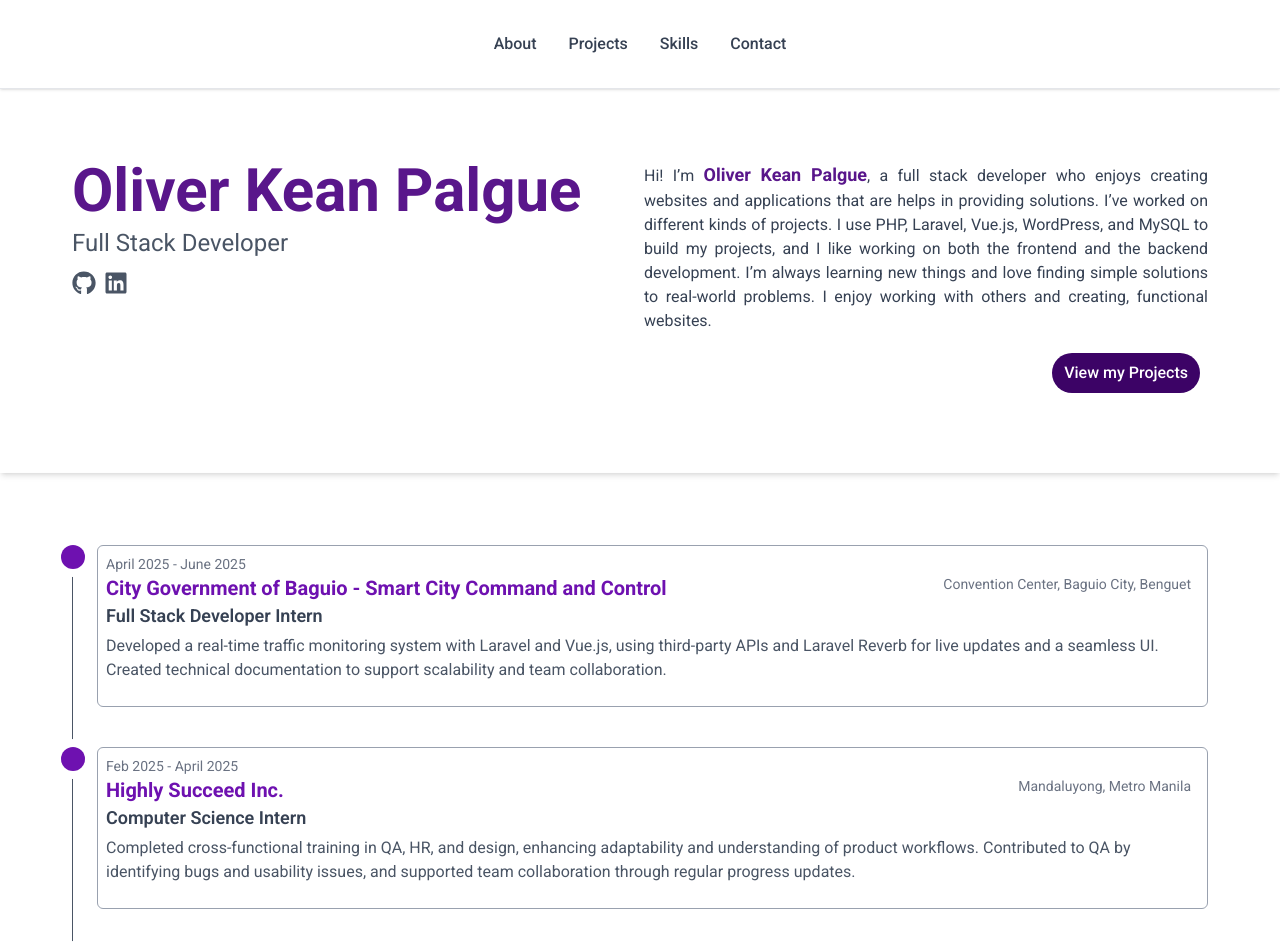
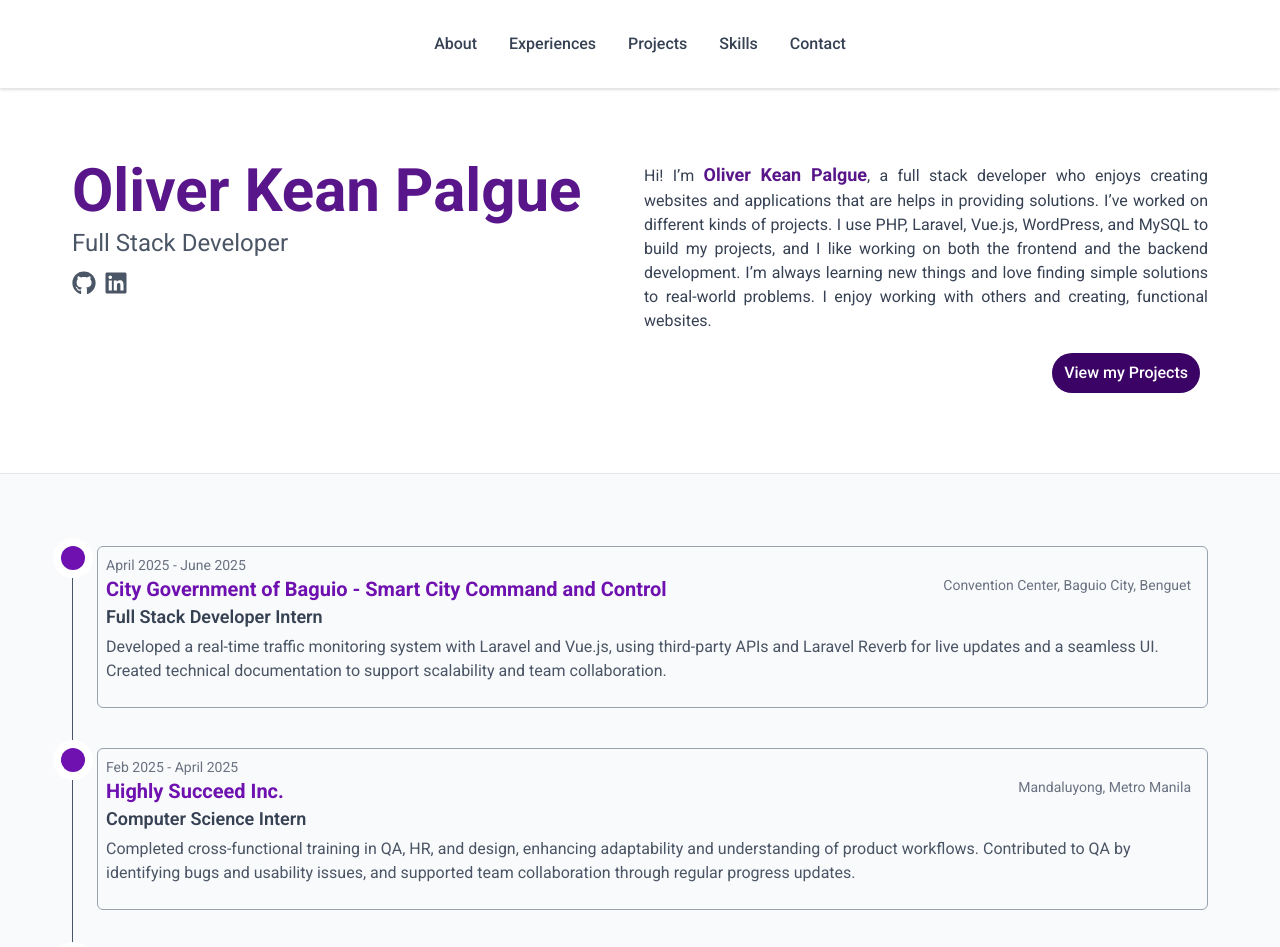
Before and after one commit to oliverkeanpalgue/portfolio, a React (Vite) app: page / in a window 1280 px wide. Shown: the top 947 px of the page. Built offline with nearby package versions, Linux system fonts and the light colour scheme.

Commit message:
feat: added experiences

```diff
--- a/src/components/Main.jsx
+++ b/src/components/Main.jsx
@@ -3,7 +3,7 @@ import Experience from '../sections/Experience/Experience'
 function Main() {
   return (
     <>
-      <div className="flex flex-col items-center">
+      <div className="flex flex-col h-full items-center">
           <Home/>
           <Experience />
       </div>
--- a/src/constants/links.js
+++ b/src/constants/links.js
@@ -3,10 +3,10 @@ const LINK = [
         name: 'About',
         link: ''
     },
-    /*{
+    {
         name: 'Experiences',
         link: '#experiences'
-    },*/
+    },
     {
         name: 'Projects',
         link: '#projects'
--- a/src/sections/Experience/Experience.jsx
+++ b/src/sections/Experience/Experience.jsx
@@ -1,7 +1,7 @@
 import EXPERIENCE from "../../constants/experience";
 export default function Experience() {
   return (
-    <section id="#experiences" className="w-full p-18 shadow-md">
+    <section id="#experiences" className="w-full p-18 shadow-md bg-gray-50">
       <div className="flex justify-between gap-2">
         <ol className="relative border-s border-gray-600">
           {EXPERIENCE.map(
--- a/src/sections/Home/Home.jsx
+++ b/src/sections/Home/Home.jsx
@@ -4,7 +4,7 @@ import Description from "../../sections/Home/components/Description";
 
 export default function Home() {
   return (
-    <section id="" className="w-full p-18 shadow-md">
+    <section id="" className="w-full p-18 flex items-center shadow-lg border-b border-gray-200">
       <div className="flex justify-between gap-2">
           <Introduction name={CONSTANTS.NAME} role={CONSTANTS.FULL_STACK}/>
           <Description name={CONSTANTS.NAME}/>
```
